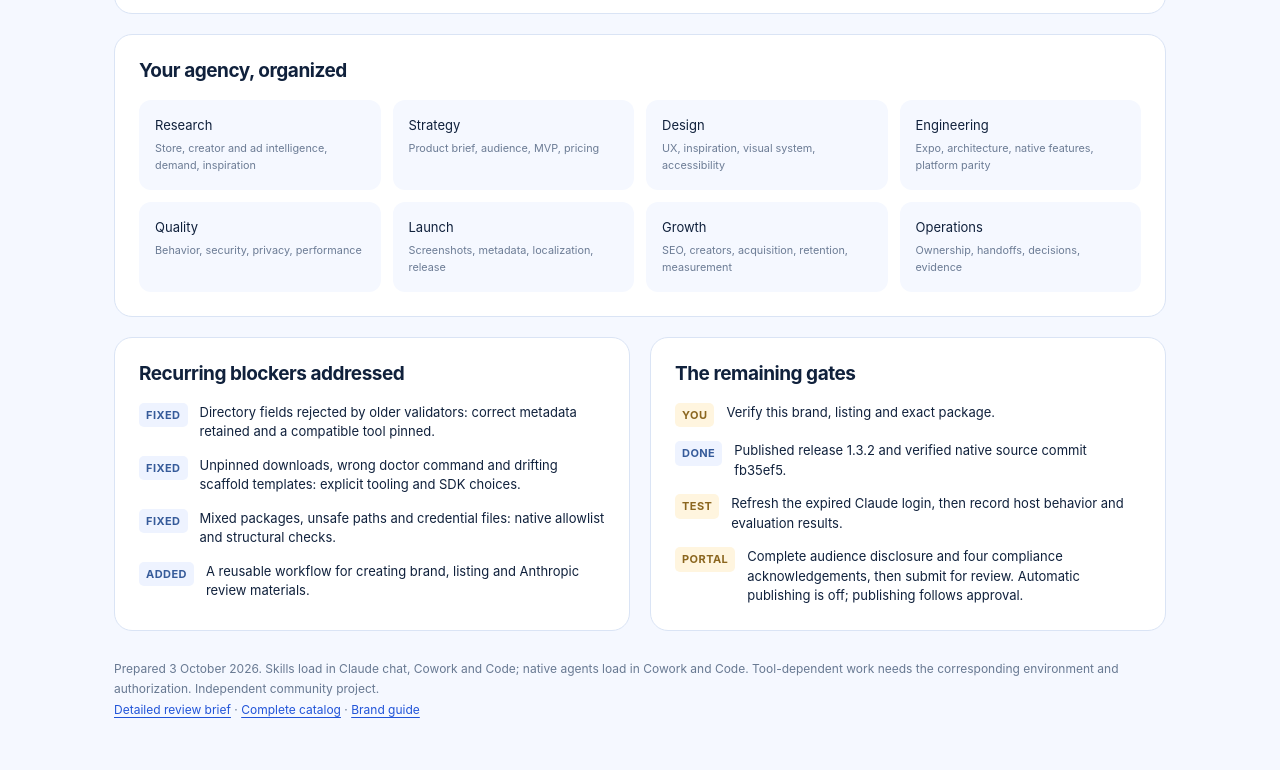
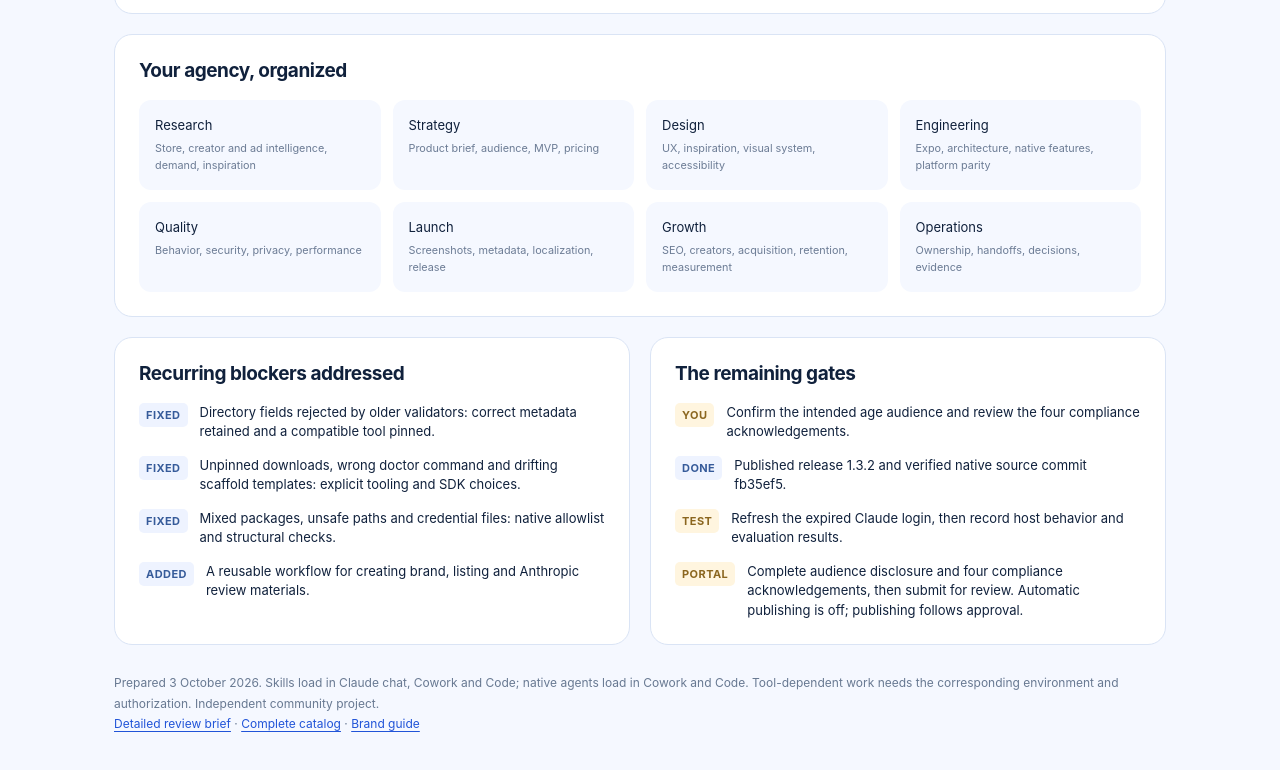
Before and after one commit to khadinakbarlabs/expo-mobile-app-builder, a plain HTML site: page docs/OWNER-REVIEW.html in a window 1280 px wide. Shown: the part 1606-2376 px from the top of the page. Drawn offline with Linux system fonts and the light colour scheme.

Commit message:
docs: align owner gate with remaining submission disclosures

```diff
--- a/docs/OWNER-REVIEW.html
+++ b/docs/OWNER-REVIEW.html
@@ -20,6 +20,6 @@
 <article class="card wide"><h2>Intelligence powered by your Apify portfolio</h2><div class="departments"><div class="department">Apple + Google Play<small>Listings, competitors, reviews, charts and ASO</small></div><div class="department">Creator + influencer marketing<small>TikTok, Instagram, YouTube discovery, vetting and pilots</small></div><div class="department">TikTok + Meta + Google ads<small>Creative research, landing journeys and campaign hypotheses</small></div><div class="department">Website SEO<small>Keywords, search results, technical audits and content</small></div></div><p style="font-size:13px">15 public portfolio Actor routes checked through the CLI for metadata and current input schemas. No paid runs started. Source coverage and provider metrics are labeled; TikTok library geography is bounded. Each desk can be used independently.</p></article>
 <article class="card wide"><h2>Your agency, organized</h2><div class="departments"><div class="department">Research<small>Store, creator and ad intelligence, demand, inspiration</small></div><div class="department">Strategy<small>Product brief, audience, MVP, pricing</small></div><div class="department">Design<small>UX, inspiration, visual system, accessibility</small></div><div class="department">Engineering<small>Expo, architecture, native features, platform parity</small></div><div class="department">Quality<small>Behavior, security, privacy, performance</small></div><div class="department">Launch<small>Screenshots, metadata, localization, release</small></div><div class="department">Growth<small>SEO, creators, acquisition, retention, measurement</small></div><div class="department">Operations<small>Ownership, handoffs, decisions, evidence</small></div></div></article>
 <article class="card"><h2>Recurring blockers addressed</h2><div class="steps"><div class="step"><span class="status">FIXED</span><span>Directory fields rejected by older validators: correct metadata retained and a compatible tool pinned.</span></div><div class="step"><span class="status">FIXED</span><span>Unpinned downloads, wrong doctor command and drifting scaffold templates: explicit tooling and SDK choices.</span></div><div class="step"><span class="status">FIXED</span><span>Mixed packages, unsafe paths and credential files: native allowlist and structural checks.</span></div><div class="step"><span class="status">ADDED</span><span>A reusable workflow for creating brand, listing and Anthropic review materials.</span></div></div></article>
-<article class="card"><h2>The remaining gates</h2><div class="steps"><div class="step"><span class="status wait">YOU</span><span>Verify this brand, listing and exact package.</span></div><div class="step"><span class="status">DONE</span><span>Published release 1.3.2 and verified native source commit fb35ef5.</span></div><div class="step"><span class="status wait">TEST</span><span>Refresh the expired Claude login, then record host behavior and evaluation results.</span></div><div class="step"><span class="status wait">PORTAL</span><span>Complete audience disclosure and four compliance acknowledgements, then submit for review. Automatic publishing is off; publishing follows approval.</span></div></div></article>
+<article class="card"><h2>The remaining gates</h2><div class="steps"><div class="step"><span class="status wait">YOU</span><span>Confirm the intended age audience and review the four compliance acknowledgements.</span></div><div class="step"><span class="status">DONE</span><span>Published release 1.3.2 and verified native source commit fb35ef5.</span></div><div class="step"><span class="status wait">TEST</span><span>Refresh the expired Claude login, then record host behavior and evaluation results.</span></div><div class="step"><span class="status wait">PORTAL</span><span>Complete audience disclosure and four compliance acknowledgements, then submit for review. Automatic publishing is off; publishing follows approval.</span></div></div></article>
 </section><footer>Prepared 3 October 2026. Skills load in Claude chat, Cowork and Code; native agents load in Cowork and Code. Tool-dependent work needs the corresponding environment and authorization. Independent community project.<br><a href="ANTHROPIC-REVIEW.md">Detailed review brief</a> · <a href="SKILL-CATALOG.md">Complete catalog</a> · <a href="BRAND.md">Brand guide</a></footer>
 </main></body></html>
```
